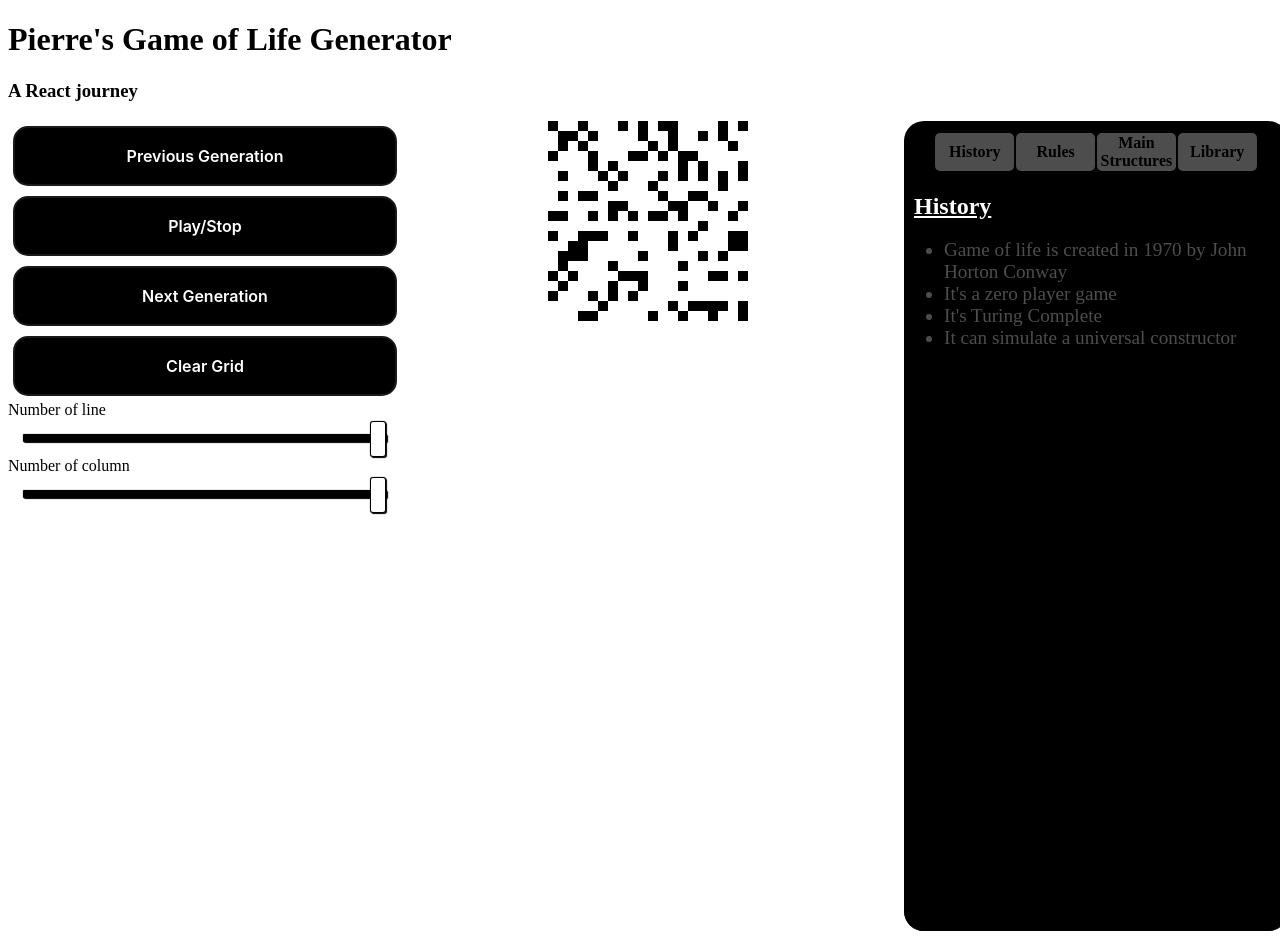
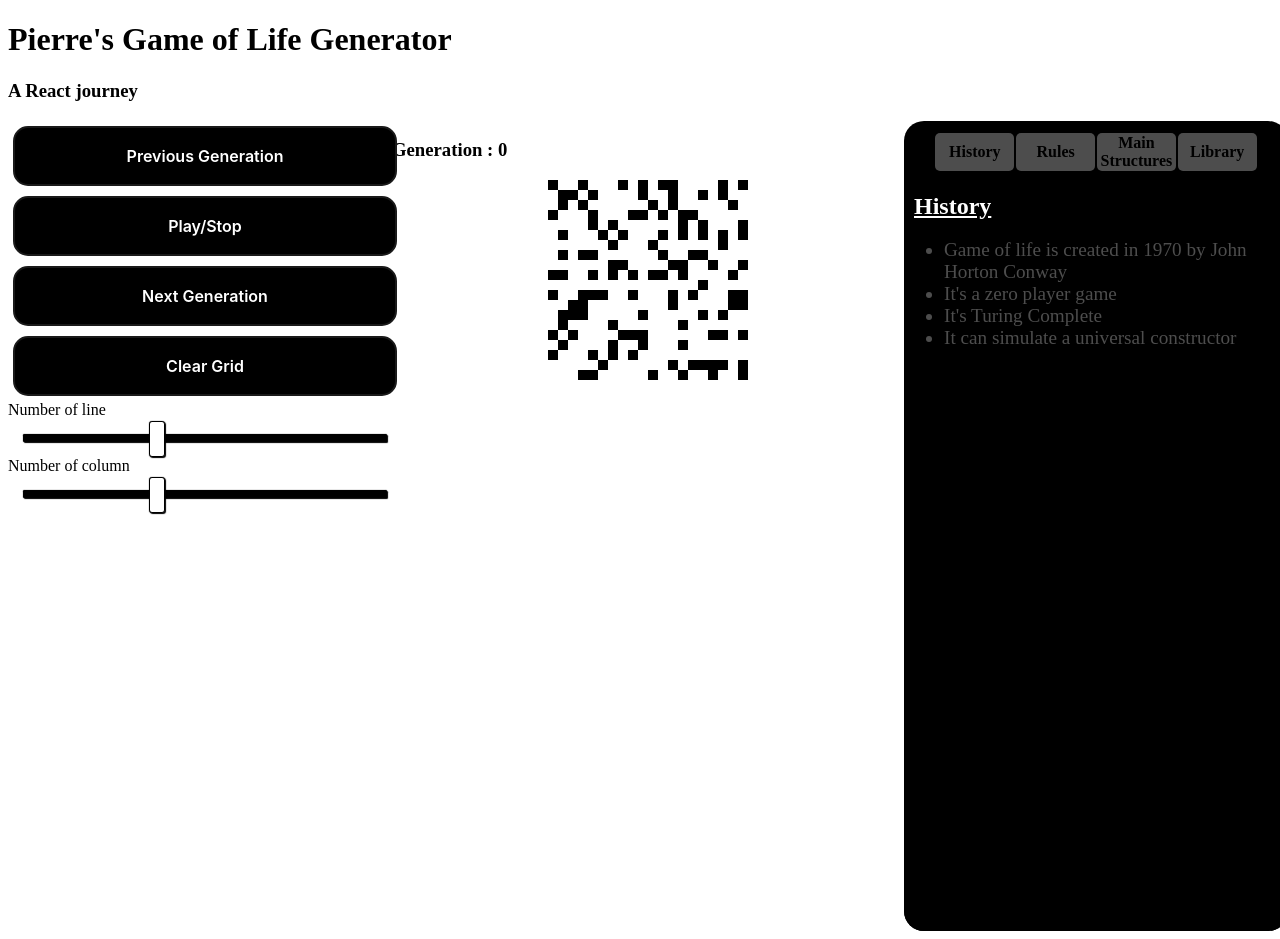
Before and after one commit to pedro88/GameOfLife, a React (Vite) app: page / in a window 1280 px wide. Built offline with nearby package versions, Linux system fonts and the light colour scheme.

Commit message:
play button

```diff
--- a/src/Button.jsx
+++ b/src/Button.jsx
@@ -1,6 +1,6 @@
 import React from 'react'
 
-const Button = ({ prevGen, play, nextGen, clearGrid, handleColCntChange, handleLineCntChange }) => {
+const Button = ({ prevGen, play, nextGen, clearGrid, handleColCntChange, handleLineCntChange, lineCount, colCount }) => {
   return (
     <div className='BtnContainer flex-container' >
       <button onClick={prevGen}>Previous Generation</button>
@@ -9,10 +9,10 @@ const Button = ({ prevGen, play, nextGen, clearGrid, handleColCntChange, handleL
       <button onClick={clearGrid}>Clear Grid</button>
       <br />
       <label htmlFor="lineCount">Number of line</label>
-      <input onChange={handleLineCntChange} type="range" min="3" max="50" className="slider" id="lineCount"></input>
+      <input onChange={handleLineCntChange} type="range" min="3" max="50" value={lineCount} className="slider" id="lineCount"></input>
       <br />
       <label htmlFor="colCount">Number of column</label>
-      <input onChange={handleColCntChange} type="range" min="3" max="50" className="slider" id="colCount"></input>
+      <input onChange={handleColCntChange} type="range" min="3" max="50" value={colCount} className="slider" id="colCount"></input>
 
     </div>
   )
--- a/src/GridGenerator.jsx
+++ b/src/GridGenerator.jsx
@@ -14,10 +14,13 @@ const GridGenerator = () => {
 	const [colCount, setColCount] = useState(20);
 	const [historic, setHistoric] = useState([]);
 	const [playStop, setPlayStop] = useState(false)
+	const [count, setCount] = useState(0)
+	let counter = 0
 
 	//Build new grid with random value
 	const generateInitialGrid = () => {
 		console.log("initialisation de la grille...");
+		setCount(0)
 		let initialGrid = [];
 		for (let i = 0; i < lineCount; i++) {
 			const newLine = [];
@@ -58,13 +61,14 @@ const GridGenerator = () => {
 				? (stateBoolean = true)
 				: (stateBoolean = false)
 			: sum === 3
-			? (stateBoolean = true)
-			: (stateBoolean = false);
+				? (stateBoolean = true)
+				: (stateBoolean = false);
 		return stateBoolean;
 	};
 
 	//Pass to the next generation
 	const nextGen = () => {
+		// !playStop ? setCount(count+1) : null
 		passedCellsGrid = grid.map((nested) =>
 			nested.map((cell) => ({ ...cell }))
 		);
@@ -82,6 +86,7 @@ const GridGenerator = () => {
 				}
 			}
 		}
+		//playStop===false ?  setCount(count +1) : null
 		setGrid(cellsGrid);
 		const h = historic.map((generation) =>
 			generation.map((nested) => nested.map((cell) => ({ ...cell })))
@@ -93,6 +98,7 @@ const GridGenerator = () => {
 
 	//Access to the previous generation
 	const previousGen = () => {
+		setCount(count -1)
 		const h = historic.map((generation) =>
 			generation.map((nested) => nested.map((cell) => ({ ...cell })))
 		);
@@ -106,6 +112,7 @@ const GridGenerator = () => {
 	//Clear all the grid
 	const clearGrid = () => {
 		//console.log("clear grid")
+		setCount(0)
 		const clearGrid = grid.map((nested) =>
 			nested.map((cell) => ({ ...cell }))
 		);
@@ -151,8 +158,11 @@ const GridGenerator = () => {
 	};
 
 	const play = async () => {
+		setPlayStop(!playStop)
+		console.log(playStop)
+		setCount(count+1)
 
-		setPlayStop(!playStop)
+
 		// let timeout = async ()=> {
 		// 	return new Promise((res) => setTimeout(() => res()), 1000)
 		//   }
@@ -162,16 +172,28 @@ const GridGenerator = () => {
 		// 	nextGen()
 		//   }
 
+	}
+
+const intervalRef = useRef(null)
+	useEffect(() => {
+		if (playStop === true) {
+			intervalRef.current = setInterval(() => {
+				setCount(prevCount => prevCount+1)
+				console.log(count)
+				//nextGen()
+			}, 500)
+		} else {
+			console.log("clear")
+			clearInterval(intervalRef.current)
 		}
-		useEffect(() => {
-			let interval
-			if (playStop) {
-			interval = setInterval(() => {
-			 nextGen();
-			}, 500);}
-			else{
-			return () => clearInterval(interval)}
-		  }, []);
+return () => clearInterval(intervalRef.current)
+
+	}, [playStop])
+
+	useEffect(() => {
+		console.log(count);
+		count > 0 ? nextGen() : null
+	}, [count]);
 
 
 
@@ -191,6 +213,8 @@ const GridGenerator = () => {
 					handleLineCntChange={handleLineCntChange}
 					prevGen={previousGen}
 					play={play}
+					lineCount={lineCount}
+					colCount={colCount}
 				/>
 			</section>
 
@@ -199,6 +223,7 @@ const GridGenerator = () => {
 			</section>
 
 			<section className="section-grid">
+			<h3>Generation : {count}</h3>
 				<div className="gameoflife-grid">
 					{<NewGeneration grid={grid} changeValue={changeValue} />}
 				</div>
```
